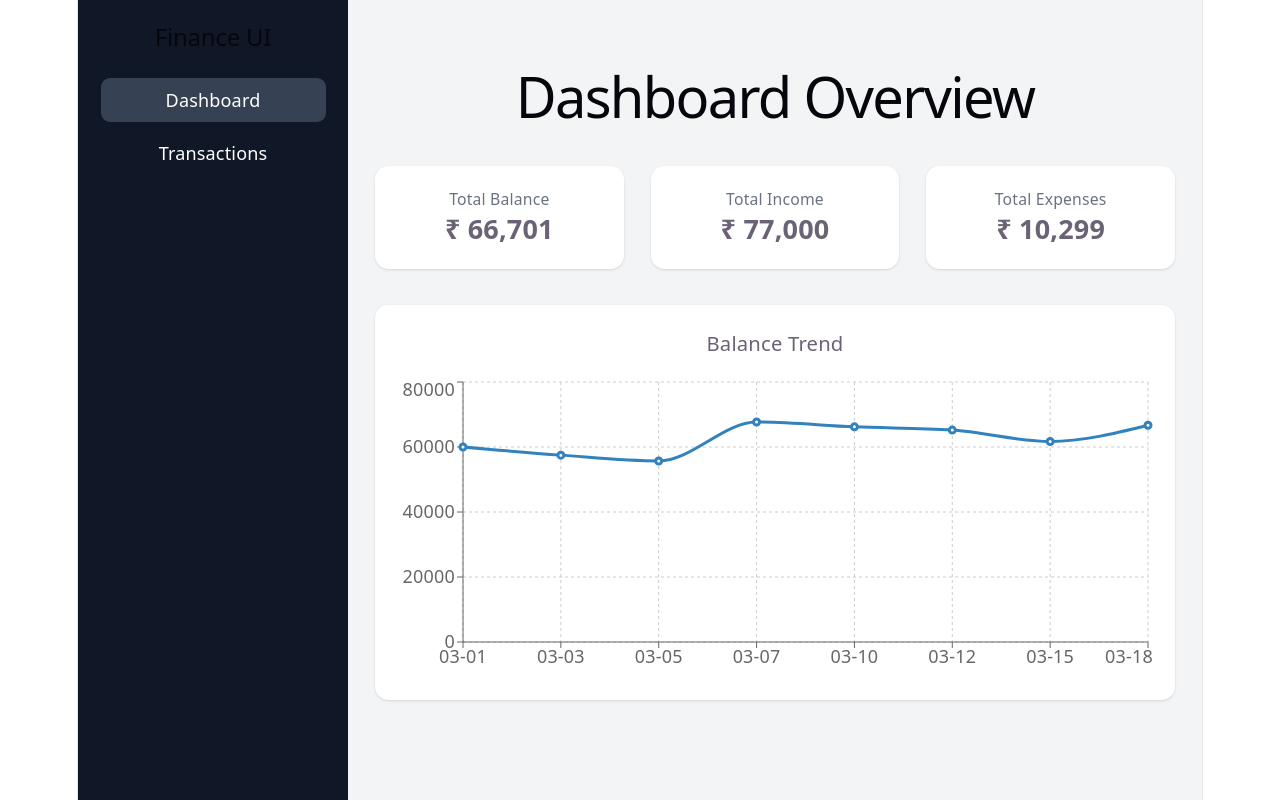
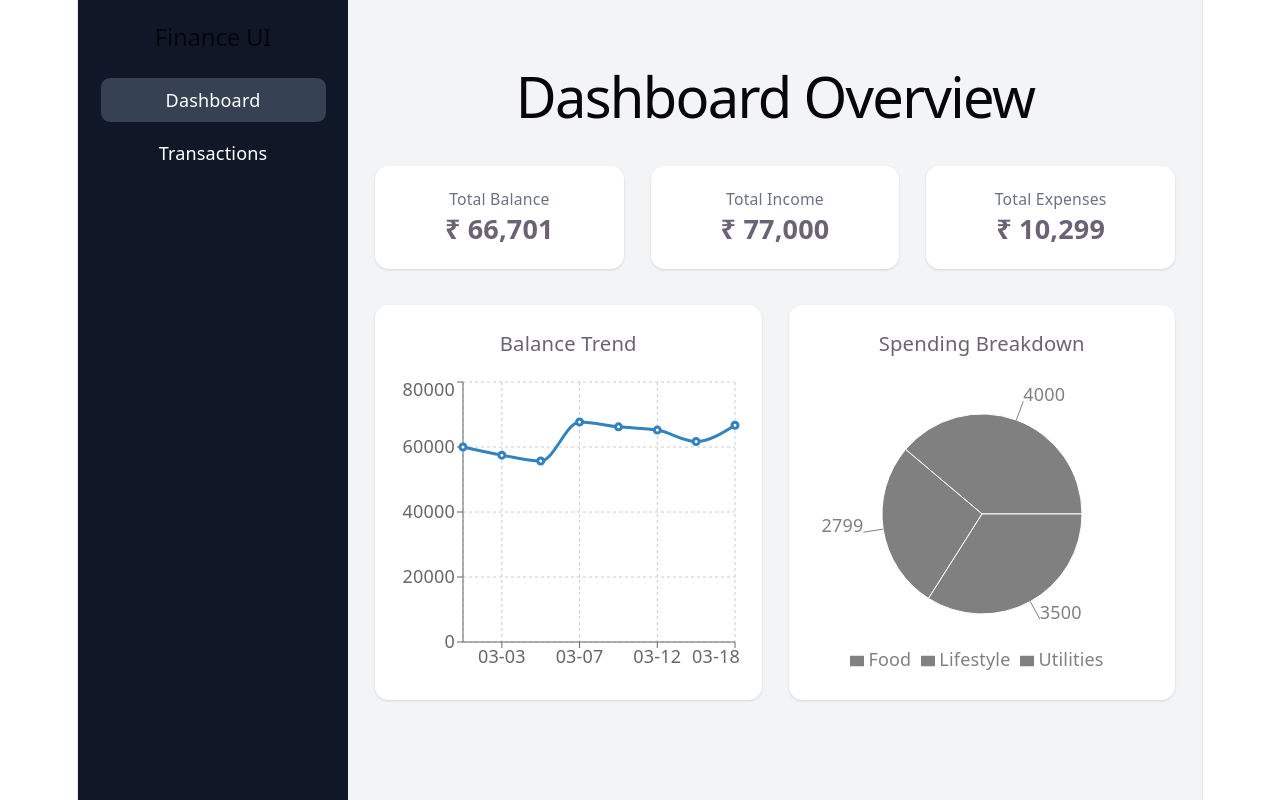
Before and after one commit to likhithaindukuri/finance-dashboard-ui, a React (Vite) app: page / in a window 1280 px wide. Built offline with nearby package versions, Linux system fonts and the light colour scheme.

Commit message:
Add spending breakdown pie chart visualization

```diff
--- /dev/null
+++ b/src/components/dashboard/SpendingChart.jsx
@@ -0,0 +1,39 @@
+import {
+    PieChart,
+    Pie,
+    Tooltip,
+    ResponsiveContainer,
+    Cell,
+    Legend,
+  } from "recharts";
+
+  function SpendingChart({ data }) {
+    return (
+      <div className="bg-white rounded-xl shadow-sm p-5">
+        <h3 className="text-lg font-medium mb-4">Spending Breakdown</h3>
+
+        <div style={{ width: "100%", height: 300 }}>
+          <ResponsiveContainer>
+            <PieChart>
+              <Pie
+                data={data}
+                dataKey="value"
+                nameKey="category"
+                outerRadius={100}
+                label
+              >
+                {data.map((_, index) => (
+                  <Cell key={index} />
+                ))}
+              </Pie>
+
+              <Tooltip />
+              <Legend />
+            </PieChart>
+          </ResponsiveContainer>
+        </div>
+      </div>
+    );
+  }
+
+  export default SpendingChart;
--- a/src/pages/Dashboard.jsx
+++ b/src/pages/Dashboard.jsx
@@ -1,15 +1,16 @@
 import SummaryCard from "../components/dashboard/SummaryCard";
 import { transactions } from "../data/mockData";
 import BalanceChart from "../components/dashboard/BalanceChart";
+import SpendingChart from "../components/dashboard/SpendingChart";
 
 function Dashboard() {
   // calculate totals
   const totalIncome = transactions
-    .filter(t => t.type === "income")
+    .filter((t) => t.type === "income")
     .reduce((sum, t) => sum + t.amount, 0);
 
   const totalExpenses = transactions
-    .filter(t => t.type === "expense")
+    .filter((t) => t.type === "expense")
     .reduce((sum, t) => sum + t.amount, 0);
 
   const totalBalance = totalIncome - totalExpenses;
@@ -25,9 +26,27 @@ const chartData = transactions.map((t) => {
       balance: runningBalance,
     };
   });
+
+  // spending by category
+  const categoryMap = {};
+
+  transactions
+    .filter((t) => t.type === "expense")
+    .forEach((t) => {
+      categoryMap[t.category] =
+        (categoryMap[t.category] || 0) + t.amount;
+    });
+
+  const spendingData = Object.keys(categoryMap).map((category) => ({
+    category,
+    value: categoryMap[category],
+  }));
+
   return (
     <div>
-      <h1 className="text-2xl font-semibold mb-6">Dashboard Overview</h1>
+      <h1 className="text-2xl font-semibold mb-6">
+        Dashboard Overview
+      </h1>
 
       {/* Summary Cards */}
       <div className="grid grid-cols-1 md:grid-cols-3 gap-6">
@@ -35,8 +54,11 @@ const chartData = transactions.map((t) => {
         <SummaryCard title="Total Income" amount={totalIncome} />
         <SummaryCard title="Total Expenses" amount={totalExpenses} />
       </div>
-      <div className="mt-8">
+
+      {/* Charts Section */}
+      <div className="mt-8 grid grid-cols-1 lg:grid-cols-2 gap-6">
         <BalanceChart data={chartData} />
+        <SpendingChart data={spendingData} />
       </div>
     </div>
   );
```
Lines whose indentation alone changed are shown as unchanged.
